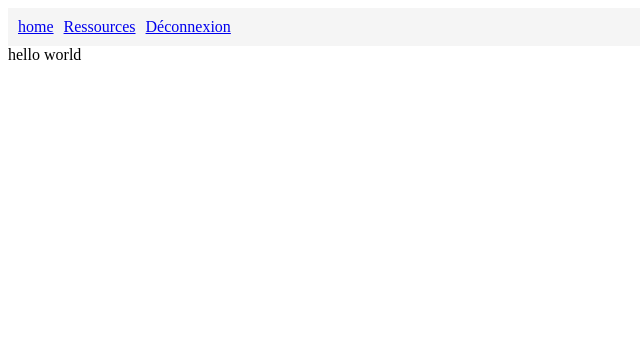
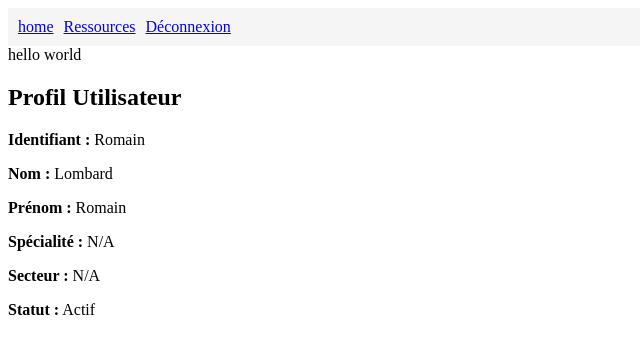
Before and after one commit to romain1021/OrbiBase, a PHP site: page /index.php?page=home in a window 1280 px wide. Shown: the top 354 px of the page, without its empty margins (0-640 px from the left). Run offline with PHP 8.4, Linux system fonts and the light colour scheme; a user stored in the database is signed in; data comes from the database, SQL or seed files in the repository.

Commit message:
added view utilisateur

```diff
--- a/index.php
+++ b/index.php
@@ -14,6 +14,7 @@ if ($page) {
     switch ($page) {
         case 'home':
             require_once('vues/home.php');
+            require_once('vues/vueUtilisateur.php');
             break;
         case 'connexion':
             require_once('vues/connexion.php');
--- /dev/null
+++ b/vues/vueUtilisateur.php
@@ -0,0 +1,21 @@
+<?php
+require_once('controller/user.php');
+$userID = $_SESSION['user_id'] ?? null;
+if ($userID === null) {
+    header('Location: index.php?page=connexion');
+    exit;
+}
+
+$user = getUserByID($userID);
+if (!$user) {
+    echo "<p style='color:red;'>Utilisateur non trouvé.</p>";
+    exit;
+}
+?>
+<h2>Profil Utilisateur</h2>
+<p><strong>Identifiant :</strong> <?php echo htmlspecialchars($user['identifiant']); ?></p>
+<p><strong>Nom :</strong> <?php echo htmlspecialchars($user['nom']); ?></p>
+<p><strong>Prénom :</strong> <?php echo htmlspecialchars($user['prenom']); ?></p>
+<p><strong>Spécialité :</strong> <?php echo htmlspecialchars($user['specialite'] ?? 'N/A'); ?></p>
+<p><strong>Secteur :</strong> <?php echo htmlspecialchars($user['secteur'] ?? 'N/A'); ?></p>
+<p><strong>Statut :</strong> <?php echo htmlspecialchars($user['statut']); ?></p>
```
